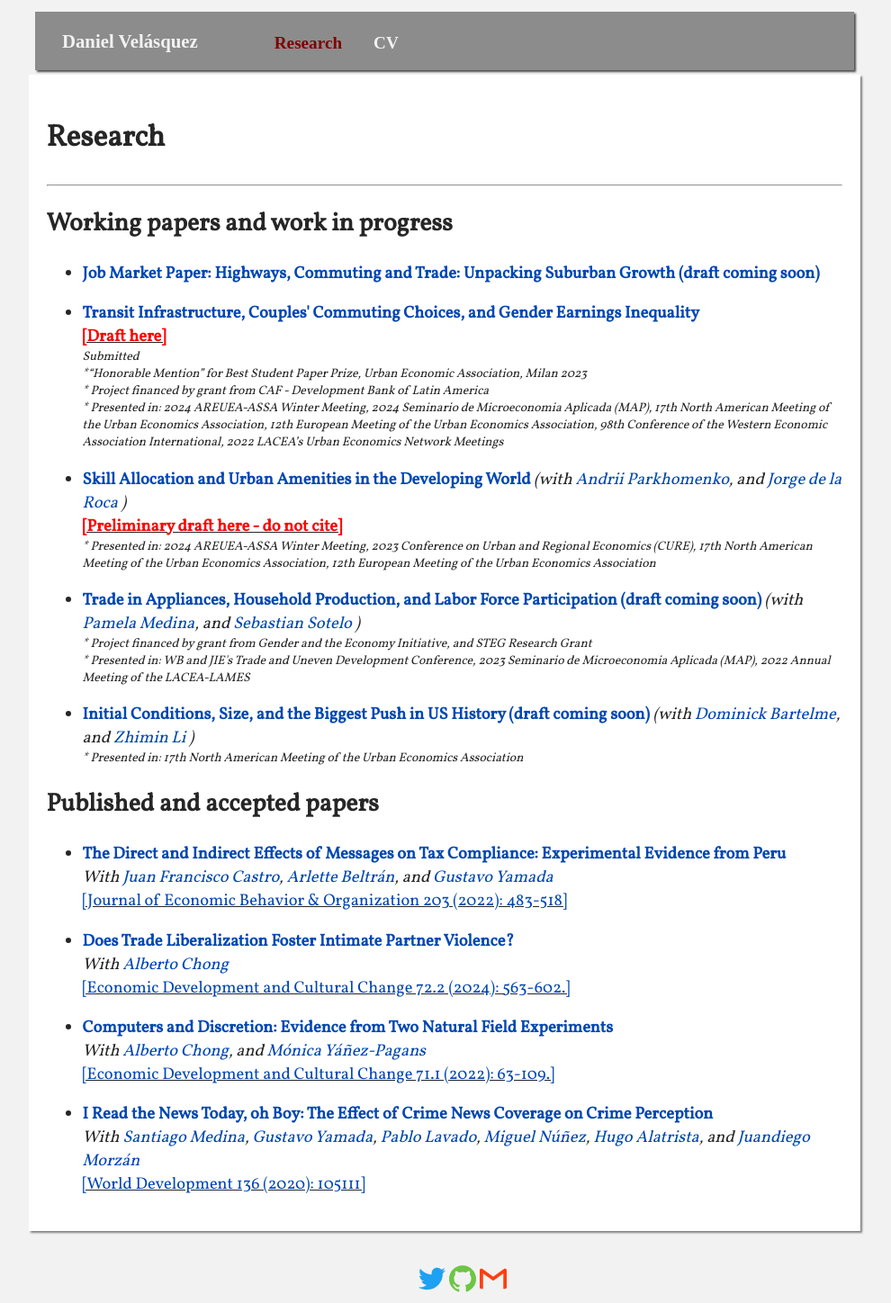
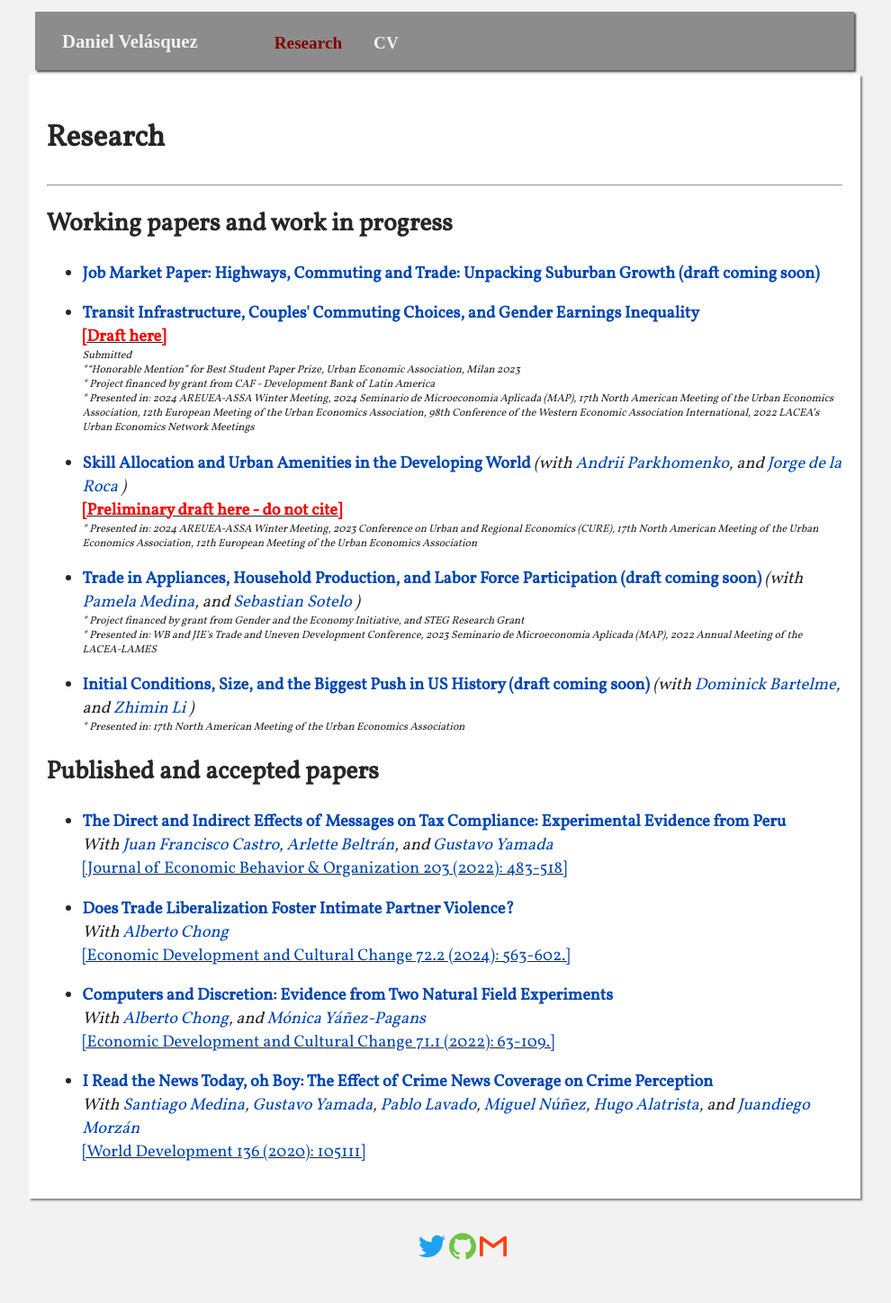
Before and after one commit to dvelasquezc/dvelasquezc.github.io, a Jekyll site: the page built from _pages/research.md, in a window 1280 px wide. Shown: the whole page at 90% size, without its empty margins (146-1136 px from the left). Built offline with Jekyll 4.4.1, drawn with Linux system fonts in a browser that asks for light colours; some web fonts are replaced; after the commit the page ends 1412 px from its top, so only the background shows below that.

Commit message:
update size css

```diff
--- a/assets/css/main.css
+++ b/assets/css/main.css
@@ -478,7 +478,7 @@ label {
 	box-shadow: 0px 0px 0px grey;
 	color: #262626;
 	font-family: 'Vollkorn', serif;
-	font-size: 1.2em
+	font-size: 1.15em
 }
 .col-xs-12  {
     display: flex;
@@ -492,5 +492,5 @@ label {
 
 
 .conferences {
-	font-size: 0.75em
+	font-size: 0.65em
 }
```
